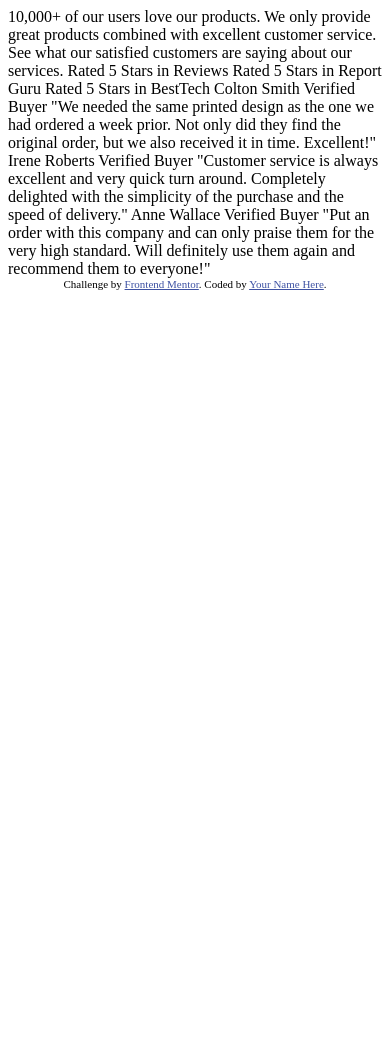
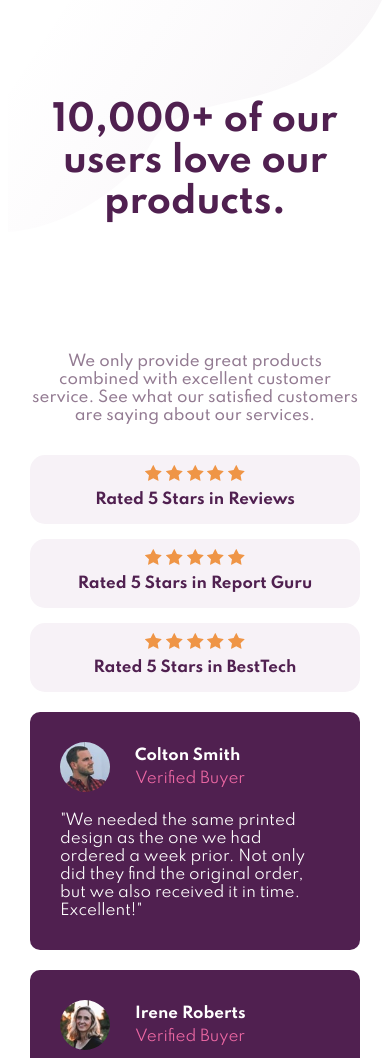
Before and after one commit to LoicCrampe/Social-Proof-Section-Master, a plain HTML site: page index.html in a window 390 px wide. Shown: the top 1058 px of the page. Before the commit the page ends 844 px from the top, so only its background shows below. Drawn offline with Linux system fonts and the light colour scheme.

Commit message:
phone view done

```diff
--- a/index.html
+++ b/index.html
@@ -1,16 +1,12 @@
 <!DOCTYPE html>
 <html lang="en">
+
 <head>
     <meta charset="UTF-8" />
     <meta name="viewport" content="width=device-width, initial-scale=1.0" />
     <!-- displays site properly based on user's device -->
 
-    <link
-      rel="icon"
-      type="image/png"
-      sizes="32x32"
-      href="./images/favicon-32x32.png"
-    />
+    <link rel="icon" type="image/png" sizes="32x32" href="./images/favicon-32x32.png" />
 
     <title>Frontend Mentor | Social proof section</title>
 
@@ -20,42 +16,133 @@
             font-size: 11px;
             text-align: center;
         }
+
         .attribution a {
             color: hsl(228, 45%, 44%);
         }
     </style>
+    <link href="./style.css" rel="stylesheet">
 </head>
+
 <body>
-    10,000+ of our users love our products.
-
+    <header>
+        <h1 class="title">10,000+ of our users love our products.</h1>
+    </header>
+    <div id="content">
+        <div id="description">
+            <p>
                 We only provide great products combined with excellent customer service.
                 See what our satisfied customers are saying about our services.
+            </p>
+        </div>
 
-    Rated 5 Stars in Reviews
-    Rated 5 Stars in Report Guru
-    Rated 5 Stars in BestTech
-
+        <div id="rated">
+            <div>
+                <div>
+                    <img src="./images/icon-star.svg" alt="">
+                    <img src="./images/icon-star.svg" alt="">
+                    <img src="./images/icon-star.svg" alt="">
+                    <img src="./images/icon-star.svg" alt="">
+                    <img src="./images/icon-star.svg" alt="">
+                </div>
+                <div>
+                    <p>Rated 5 Stars in Reviews</p>
+                </div>
+            </div>
+            <div>
+                <div>
+                    <img src="./images/icon-star.svg" alt="">
+                    <img src="./images/icon-star.svg" alt="">
+                    <img src="./images/icon-star.svg" alt="">
+                    <img src="./images/icon-star.svg" alt="">
+                    <img src="./images/icon-star.svg" alt="">
+                </div>
+                <div>
+                    <p>Rated 5 Stars in Report Guru</p>
+                </div>
+            </div>
+            <div>
+                <div>
+                    <img src="./images/icon-star.svg" alt="">
+                    <img src="./images/icon-star.svg" alt="">
+                    <img src="./images/icon-star.svg" alt="">
+                    <img src="./images/icon-star.svg" alt="">
+                    <img src="./images/icon-star.svg" alt="">
+                </div>
+                <div>
+                    <p>Rated 5 Stars in BestTech</p>
+                </div>
+            </div>
+        </div>
+        <div id="comment">
+            <div>
+                <div>
+                    <div>
+                        <img src="./images/image-colton.jpg" alt="">
+                    </div>
+                    <div>
+                        <h4>
                             Colton Smith
+                        </h4>
+                        <p>
                             Verified Buyer
+                        </p>
+                    </div>
+                </div>
+                <p>
                     "We needed the same printed design as the one we had ordered a week prior.
                     Not only did they find the original order, but we also received it in time.
                     Excellent!"
-
+                </p>
+            </div>
+            <div>
+                <div>
+                    <div>
+                        <img src="./images/image-irene.jpg" alt="">
+                    </div>
+                    <div>
+                        <h4>
                             Irene Roberts
+                        </h4>
+                        <p>
                             Verified Buyer
+                        </p>
+                    </div>
+                </div>
+                <p>
                     "Customer service is always excellent and very quick turn around. Completely
                     delighted with the simplicity of the purchase and the speed of delivery."
-
+                </p>
+            </div>
+            <div>
+                <div>
+                    <div>
+                        <img src="./images/image-anne.jpg" alt="">
+                    </div>
+                    <div>
+                        <h4>
                             Anne Wallace
+                        </h4>
+                        <p>
                             Verified Buyer
+                        </p>
+                    </div>
+                </div>
+                <p>
                     "Put an order with this company and can only praise them for the very high
                     standard. Will definitely use them again and recommend them to everyone!"
-
+                </p>
+            </div>
+        </div>
+    </div>
+    <footer>
         <div class="attribution">
             Challenge by
-      <a href="https://www.frontendmentor.io?ref=challenge" target="_blank"
-        >Frontend Mentor</a
-      >. Coded by <a href="#">Your Name Here</a>.
+            <a href="https://www.frontendmentor.io?ref=challenge" target="_blank">Frontend Mentor</a>. Coded by <a
+                href="#">Loïc
+                Crampé</a>.
         </div>
+    </footer>
 </body>
+
 </html>
--- /dev/null
+++ b/style.css
@@ -0,0 +1,120 @@
+@import url('https://fonts.googleapis.com/css2?family=Spartan:wght@400;500;700&display=swap');
+
+* {
+    margin: 0;
+    padding: 0;
+    font-family: 'Spartan', sans-serif;
+    font-size: 15px;
+
+    --veryDarkMagenta: hsl(300, 43%, 22%);
+    --softPink: hsl(333, 80%, 67%);
+    --darkMagenta: hsl(303, 10%, 53%);
+    --lightMagenta: hsl(300, 24%, 96%);
+    --white: hsl(0, 0%, 100%);
+}
+
+
+/*---------------Media Queries---------------*/
+
+/* Mobile */
+@media screen and (min-width: 375px) {
+    body {
+        padding: 0;
+        margin: 0;
+    }
+    header {
+        background-image: url(./images/bg-pattern-top-mobile.svg);
+        background-repeat: no-repeat;
+        background-position: top;
+        position: relative;
+        z-index: 10;
+        padding: 100px 30px;
+    }
+
+    #content {
+        padding: 0px 30px;
+    }
+
+    .title {
+        font-size: 50px;
+        color: var(--veryDarkMagenta);
+        font-size: 35px;
+        color: var(--veryDarkMagenta);
+        text-align: center;
+    }
+
+    #description>p {
+        color: var(--darkMagenta);
+        text-align: center;
+        font-weight: 500;
+    }
+
+    #description {
+        margin: 30px 0;
+    }
+
+    #rated>div {
+        background-color: var(--lightMagenta);
+        border-radius: 15px;
+        margin: 15px 0;
+        padding: 10px;
+        text-align: center;
+    }
+
+    #rated>div>div>p {
+        color: var(--veryDarkMagenta);
+        font-weight: 700;
+        margin: 5px 0;
+    }
+
+    #comment h4 {
+        color: var(--white);
+        margin-bottom: 5px;
+        padding-top: 5px;
+    }
+
+    #comment p {
+        color: var(--softPink);
+        font-weight: 400;
+    }
+
+    #comment>div {
+        background-color: var(--veryDarkMagenta);
+        border-radius: 10px;
+        margin: 20px 0;
+        padding: 30px;
+    }
+
+    #comment>div>div {
+        display: flex;
+        align-content: center;
+    }
+
+    #comment>div>p {
+        color: var(--white);
+        margin-top: 15px;
+    }
+
+    #comment>div>div>div img {
+        width: 50px;
+        border-radius: 50%;
+        margin: 0 25px 0 0;
+    }
+
+    footer {
+        background-image: url(./images/bg-pattern-bottom-mobile.svg);
+        background-repeat: no-repeat;
+        background-position: top;
+        position: relative;
+        z-index: 10;
+        padding: 100px 30px;
+    }
+}
+
+/* Desktop */
+@media screen and (min-width: 1440px) {
+    .title {
+        font-size: 50px;
+        color: var(--veryDarkMagenta);
+    }
+}
```
Lines whose indentation alone changed are shown as unchanged.
